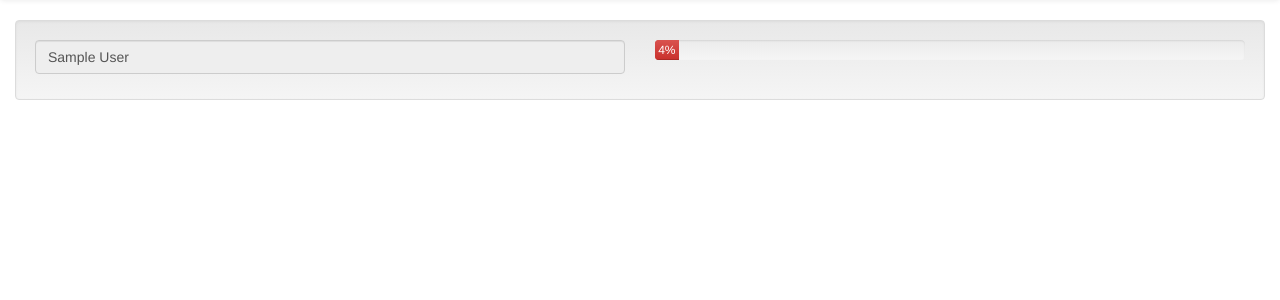
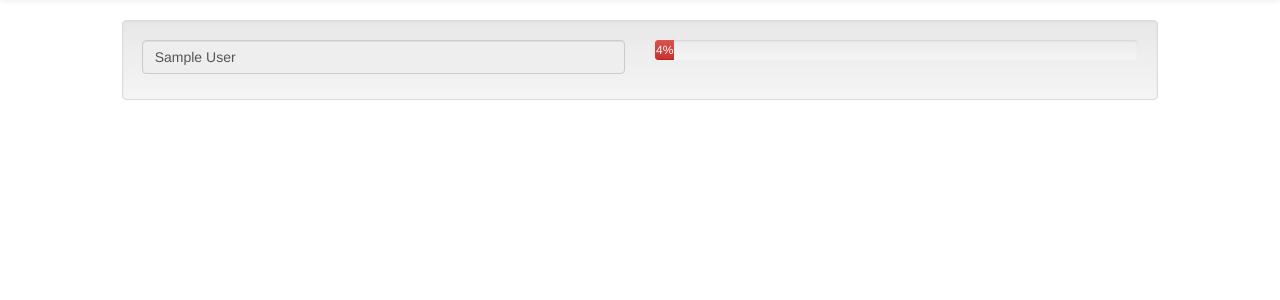
Before and after one commit to Alt90/Student_progress_bar, a Django app: page / in a window 1280 px wide. Shown: the part 58-358 px from the top of the page. Run offline with Django 3.2, Linux system fonts and the light colour scheme; tables that the repository leaves empty hold one stand-in row (values such as "Sample post"); some libraries are stand-ins or nearby versions.

Commit message:
Поленял ширину контейнера списка студентов

```diff
--- a/achievement/templates/achievement/student_list.html
+++ b/achievement/templates/achievement/student_list.html
@@ -18,7 +18,7 @@
 </nav>
 <div class="container-fluid">
     <div class="row">
-        <div class="col-xs-12">
+        <div class="col-xs-10 col-xs-offset-1">
             {% for object in object_list %}
             <div class="well">
                 <div class="row">
```
